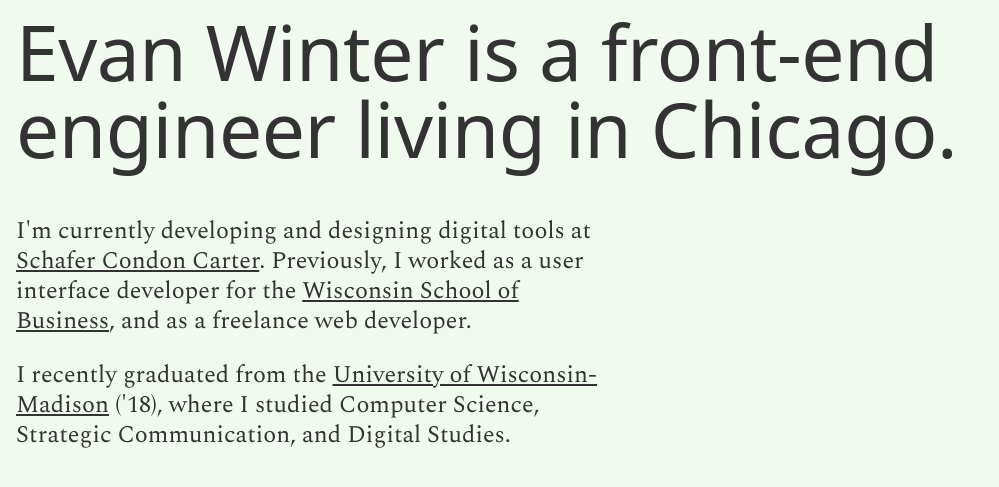
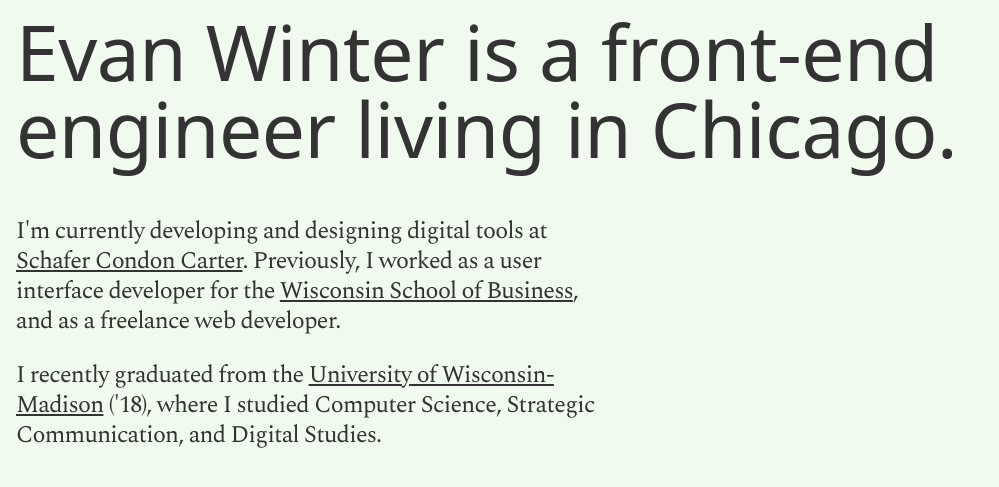
Before and after one commit to evanwinter/evanwinter, a PHP site: page / in a window 1280 px wide. Shown: the part 50-537 px from the top of the page, without its empty margins (0-999 px from the left). Run offline with PHP 8.4, Linux system fonts and the light colour scheme; some web fonts are replaced.

Commit message:
decrease letter spacing

```diff
--- a/css/styles.css
+++ b/css/styles.css
@@ -80,6 +80,7 @@ p {
   font-size: 1.5rem;
   font-weight: 400;
   max-width: 600px;
+  letter-spacing: -0.05rem;
   line-height: 1.25;
   font-family: "Spectral", serif; }
 
--- a/css/styles.min.css
+++ b/css/styles.min.css
@@ -2,4 +2,4 @@
  *  v1.0.0 ()
  * Evan Winter
  * Licensed under MIT
- */body{font-family:system-ui,'Helvetica Neue',Arial,sans-serif;font-size:16px;color:#333;background-color:#f1faee;margin:0;padding:1rem;-webkit-font-smoothing:antialiased;display:flex;flex-direction:column;overflow-x:hidden}footer{position:fixed;bottom:0;width:100%;display:flex;justify-content:flex-end}footer a{opacity:0;text-decoration:none;text-transform:uppercase;font-size:1rem;padding:1rem;transform:translateX(-1rem);transition:opacity .5s ease-in-out}footer a:hover{opacity:1}footer .fade-in{opacity:1}nav{font-size:.9rem}nav a{text-decoration:none}ul{padding:.25rem 0;margin:0 0 1rem 0;list-style-type:none;display:flex;justify-content:space-between;border-bottom:2px solid}::-moz-selection{background:#eee}::selection{background:#eee}a{color:inherit}.light-link--hover:hover{color:#d8d8d8}.dark-link--hover:hover{color:gray}.link-group{display:flex}.link-group li+li{margin-left:.5rem}.large{margin-bottom:3rem;font-size:1.8rem;font-weight:500;line-height:1;letter-spacing:-.03rem}.large span{font-size:1.25rem}p{font-size:1.5rem;font-weight:400;max-width:600px;line-height:1.25;font-family:Spectral,serif}@media only screen and (min-width:480px){nav{font-size:1rem}.link-group li+li{margin-left:1rem}.large{font-size:6vw;font-weight:500}.large span{font-size:4vw}}
+ */body{font-family:system-ui,'Helvetica Neue',Arial,sans-serif;font-size:16px;color:#333;background-color:#f1faee;margin:0;padding:1rem;-webkit-font-smoothing:antialiased;display:flex;flex-direction:column;overflow-x:hidden}footer{position:fixed;bottom:0;width:100%;display:flex;justify-content:flex-end}footer a{opacity:0;text-decoration:none;text-transform:uppercase;font-size:1rem;padding:1rem;transform:translateX(-1rem);transition:opacity .5s ease-in-out}footer a:hover{opacity:1}footer .fade-in{opacity:1}nav{font-size:.9rem}nav a{text-decoration:none}ul{padding:.25rem 0;margin:0 0 1rem 0;list-style-type:none;display:flex;justify-content:space-between;border-bottom:2px solid}::-moz-selection{background:#eee}::selection{background:#eee}a{color:inherit}.light-link--hover:hover{color:#d8d8d8}.dark-link--hover:hover{color:gray}.link-group{display:flex}.link-group li+li{margin-left:.5rem}.large{margin-bottom:3rem;font-size:1.8rem;font-weight:500;line-height:1;letter-spacing:-.03rem}.large span{font-size:1.25rem}p{font-size:1.5rem;font-weight:400;max-width:600px;letter-spacing:-.05rem;line-height:1.25;font-family:Spectral,serif}@media only screen and (min-width:480px){nav{font-size:1rem}.link-group li+li{margin-left:1rem}.large{font-size:6vw;font-weight:500}.large span{font-size:4vw}}
--- a/scss/styles.scss
+++ b/scss/styles.scss
@@ -92,6 +92,7 @@ p {
 	font-size: 1.5rem;
 	font-weight: 400;
 	max-width: 600px;
+	letter-spacing: -0.05rem;
 	line-height: 1.25;
 	font-family: $serif;
 }
```
